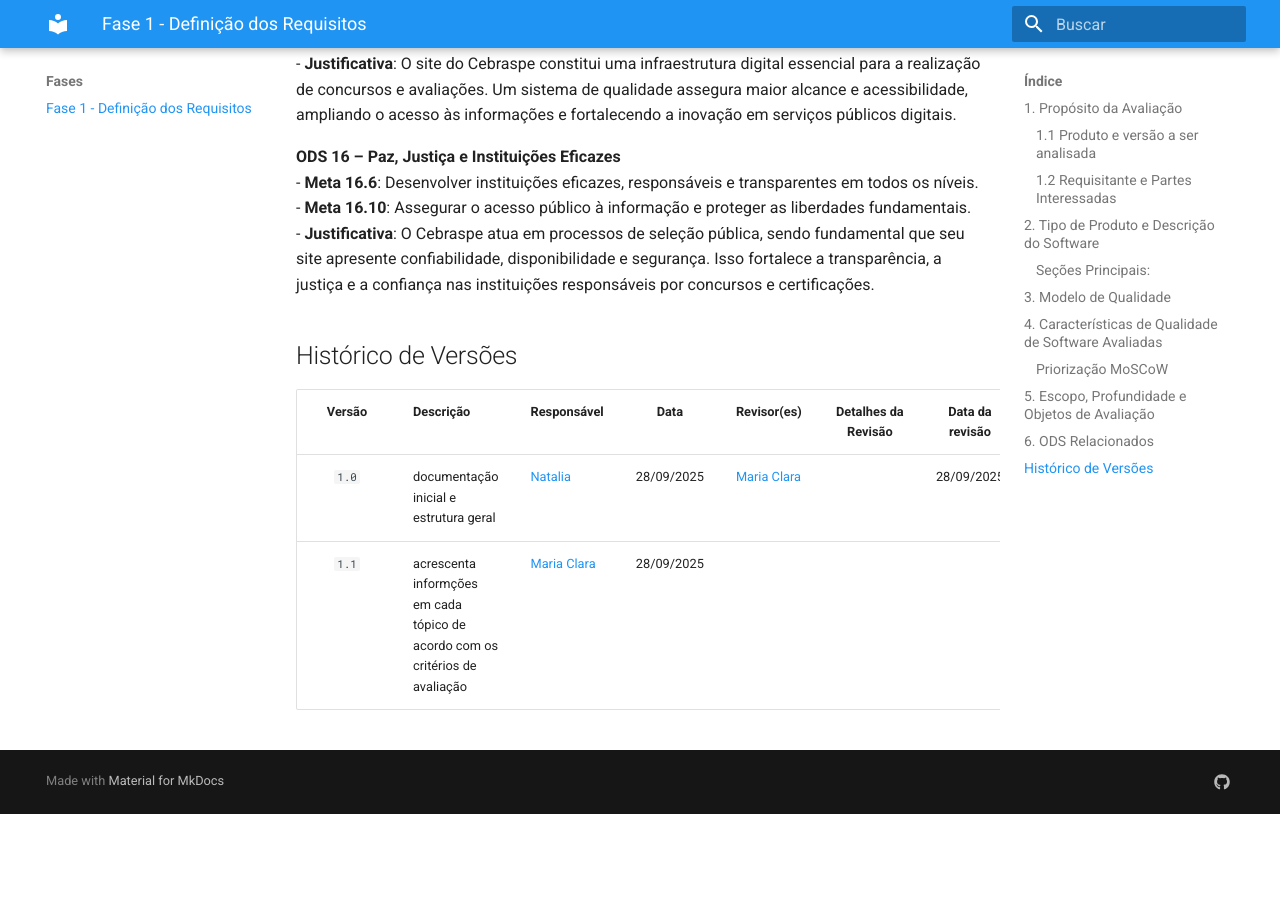
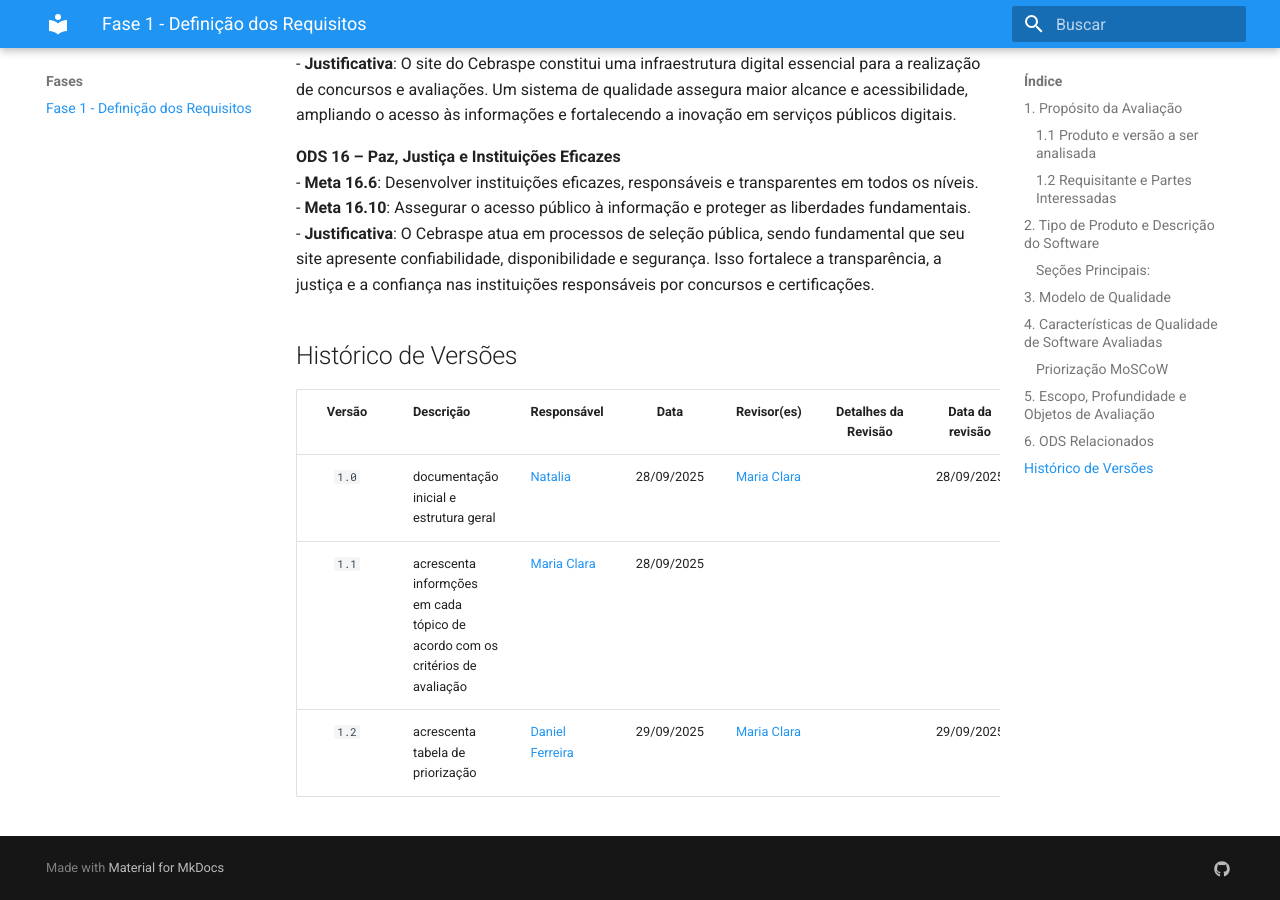
Before and after one commit to FCTE-Qualidade-de-Software-1/2025-2_T02_FRANCES-ALLEN, an MkDocs documentation site: the page built from docs/fase1.md, in a window 1280 px wide and 900 px high, scrolled down 4279 px. Built offline with MkDocs 1.6.1 and Material for MkDocs 9.7.7, drawn with Linux system fonts in a browser that asks for light colours; before the commit the page ends 5093 px from its top, so only the background shows below that.

Commit message:
docs: Atualiza Historico de Versão

```diff
--- a/docs/fase1.md
+++ b/docs/fase1.md
@@ -111,3 +111,4 @@
 | :----: | --------- | --------- | :--------------: | ----------- | :-------------: | :-------------: |
 | `1.0` | documentação inicial e estrutura geral | [Natalia ](https://github.com/Natyrodrigues) | 28/09/2025 | [Maria Clara](https://github.com/alvezclari)  | | 28/09/2025 |
 | `1.1` | acrescenta informções em cada tópico de acordo com os critérios de avaliação | [Maria Clara ](https://github.com/alvezclari) | 28/09/2025 |  | | |
+| `1.2` | acrescenta tabela de priorização | [Daniel Ferreira](https://github.com/DanielFsR) | 29/09/2025 | [Maria Clara](https://github.com/alvezclari) | | 29/09/2025|
```
